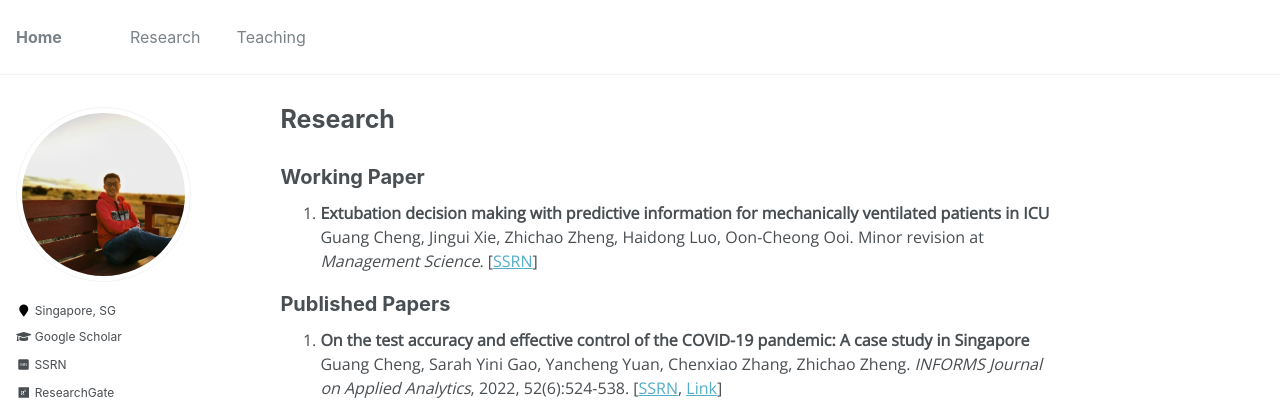
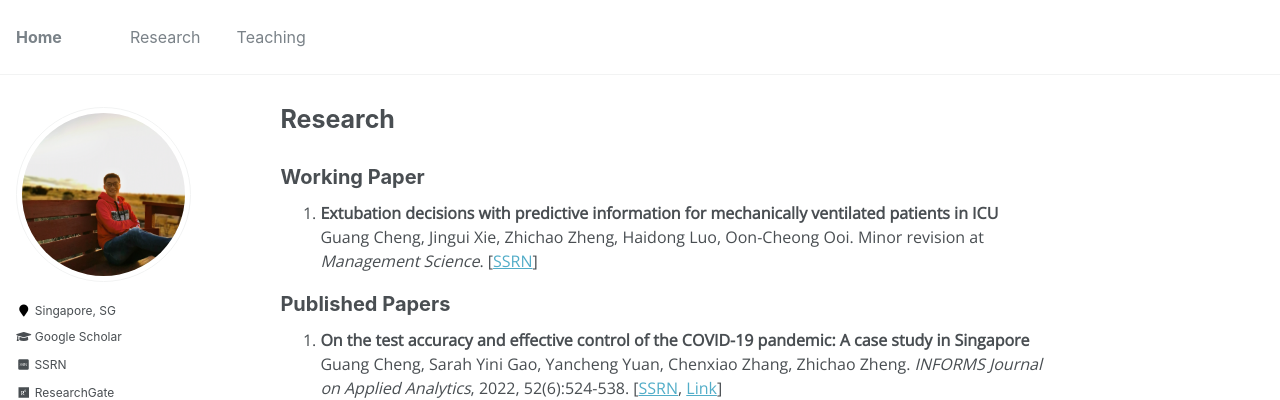
Before and after one commit to gcheng-nus/gcheng-nus.github.io, a Jekyll site: the page built from _pages/research.md, in a window 1280 px wide. Shown: the top 400 px of the page. Built offline with Jekyll 4.4.1, drawn with Linux system fonts in a browser that asks for light colours; some web fonts are replaced; comment, search, counter and statistics services are not loaded.

Commit message:
update paper title

```diff
--- a/_pages/research.md
+++ b/_pages/research.md
@@ -15,7 +15,7 @@ author_profile: true
 
 <h2 style="margin-top: 1em;">Working Paper</h2>
 <ol style="margin-top: 0em; margin-bottom: 1.2em;">
-	<li><b>Extubation decision making with predictive information for mechanically ventilated patients in ICU</b> <br>
+	<li><b>Extubation decisions with predictive information for mechanically ventilated patients in ICU</b> <br>
 	Guang Cheng, Jingui Xie, Zhichao Zheng, Haidong Luo, Oon-Cheong Ooi.
 	Minor revision at <i>Management Science</i>. [<a href="https://ssrn.com/abstract=3397530" target="_blank">SSRN</a>]</li>
 </ol>
```
Also changed, not shown: 4 other files.
